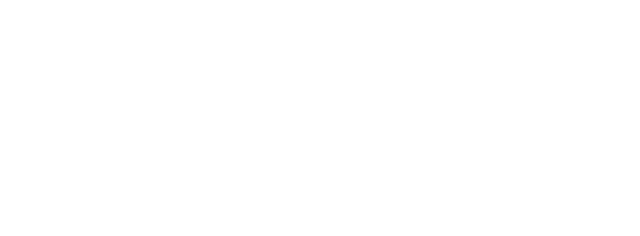
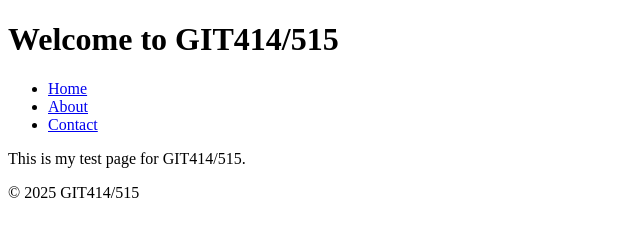
Before and after one commit to emeleri/GIT414, a plain HTML site: page index.html in a window 1280 px wide. Shown: the whole page, without its empty margins (0-640 px from the left). Drawn offline with Linux system fonts and the light colour scheme.

Commit message:
idex.html finished

```diff
--- a/index.html
+++ b/index.html
@@ -1,6 +1,29 @@
 <!DOCTYPE html>
 <html lang="en">
 <head>
+    <meta charset="UTF-8">
+    <meta name="viewport" content="width=device-width, initial-scale=1.0">
+    <title>GIT414 Test Page</title>
+</head>
+<body>
+    <header>
+        <h1>Welcome to GIT414/515</h1>
+    </header>
 
-</head>
+    <nav>
+        <ul>
+            <li><a href="#">Home</a></li>
+            <li><a href="#">About</a></li>
+            <li><a href="#">Contact</a></li>
+        </ul>
+    </nav>
+
+    <main>
+        <p>This is my test page for GIT414/515.</p>
+    </main>
+
+    <footer>
+        <p>© 2025 GIT414/515</p>
+    </footer>
+</body>
 </html>
```
